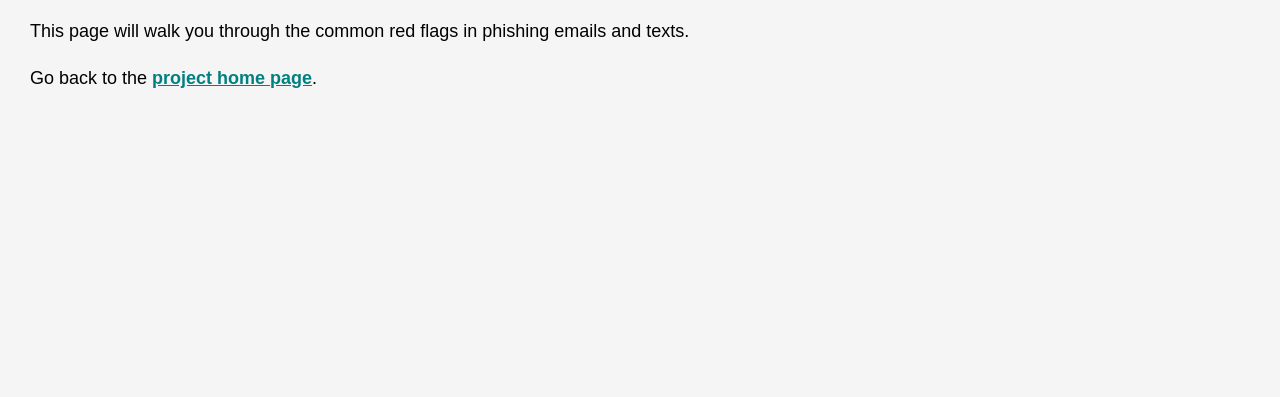
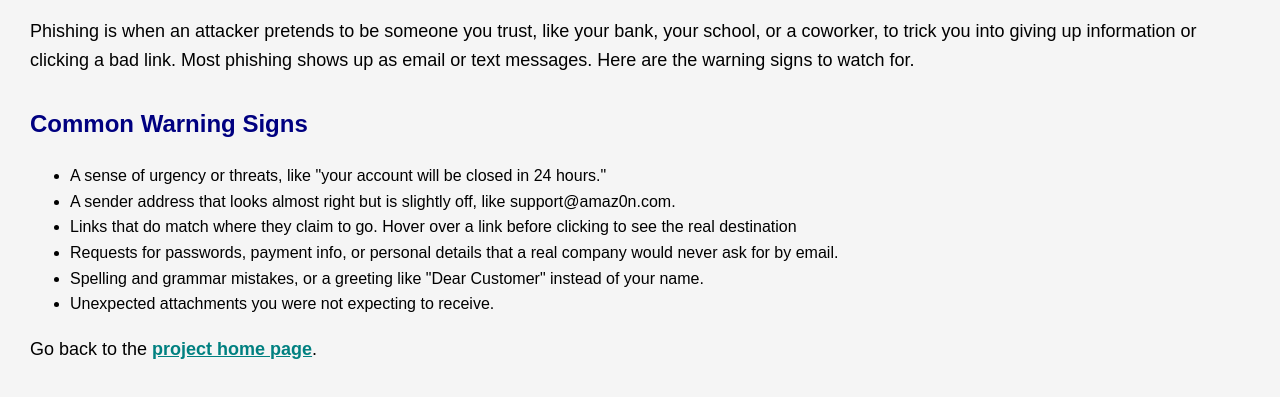
Before and after one commit to JonathanrHopkins/mis310-project, a plain HTML site: page about.html in a window 1280 px wide. Shown: the part 215-612 px from the top of the page. Drawn offline with Linux system fonts and the light colour scheme.

Commit message:
Adding more content to my phishing page t

```diff
--- a/about.html
+++ b/about.html
@@ -13,7 +13,18 @@
       <a href="info.html">Info</a>
    </nav>
     <h1>How to Spot a Phishing Attack</h1>
-    <p>This page will walk you through the common red flags in phishing emails and texts.</p>
+    <p>Phishing is when an attacker pretends to be someone you trust, like your bank, your school, or a coworker, to trick you into giving up information or clicking a bad link. Most phishing shows up as email or text messages. Here are the warning signs to watch for.</p>
+    <h2>Common Warning Signs</h2>
+
+    <ul>
+        <li>A sense of urgency or threats, like "your account will be closed in 24 hours."</li>
+        <li>A sender address that looks almost right but is slightly off, like support@amaz0n.com.</li>
+        <li> Links that do match where they claim to go. Hover over a link before clicking to see the real destination</li>
+        <li>Requests for passwords, payment info, or personal details that a real company would never ask for by email.</li>
+        <li>Spelling and grammar mistakes, or a greeting like "Dear Customer" instead of your name.</li>
+        <li>Unexpected attachments you were not expecting to receive.</li>
+</ul>
+    </ul>
     <p>Go back to the <a href="index.html">project home page</a>.</p>
 
 </body>
```
